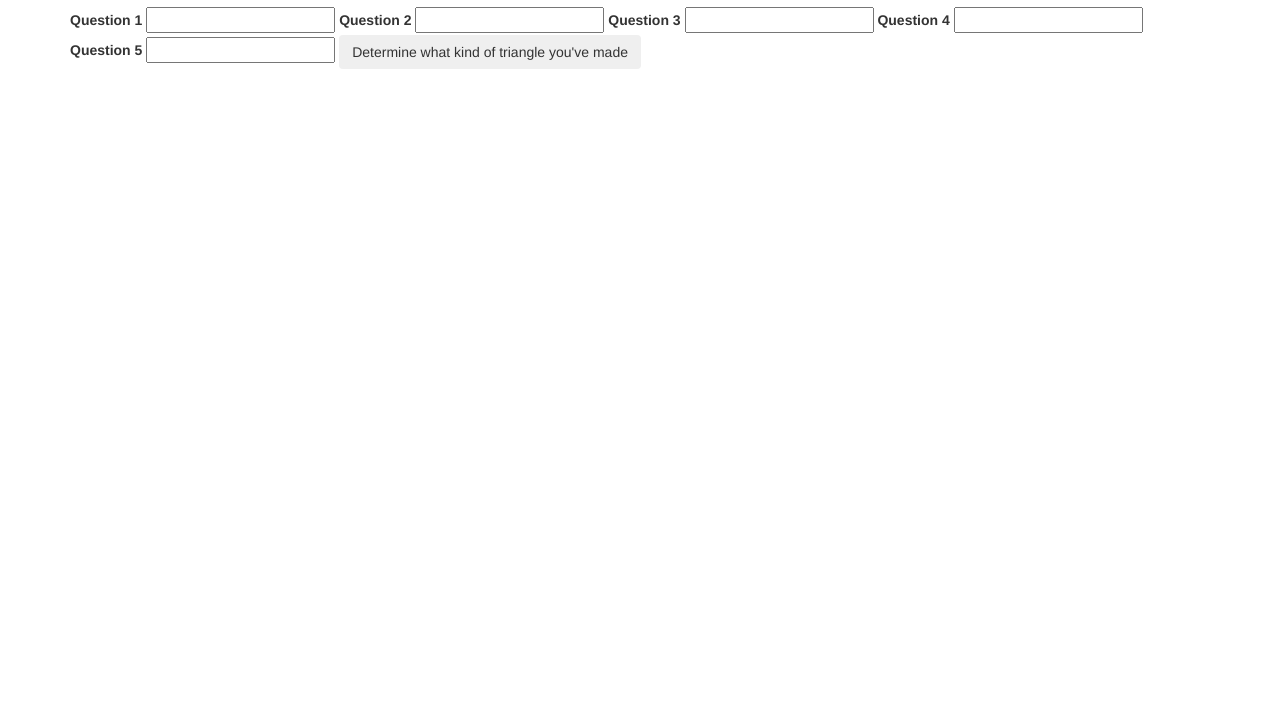
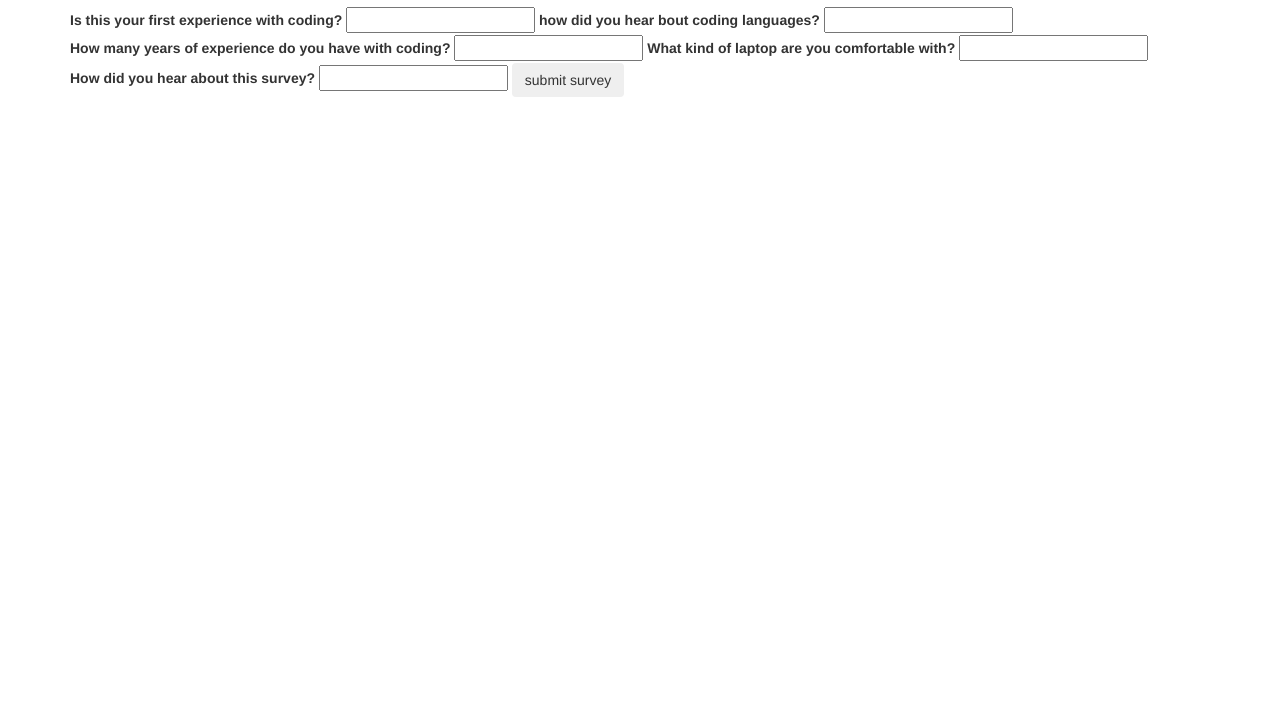
Before and after one commit to AndrewMMickel/Programming-Language-Suggester, a plain HTML site: page index.html in a window 1280 px wide. Shown: the part 93-800 px from the top of the page. Drawn offline with Linux system fonts and the light colour scheme.

Commit message:
created full questions for survey + some functions

```diff
--- a/index.html
+++ b/index.html
@@ -14,19 +14,19 @@
       <p>Coding comes in many forms but a lot of it can be interchangable. This survey will help you in deciding which coding language to learn. Please answer the questions below</p>
 
       <form id="survey">
-        <label for="Q1">Question 1</label>
+        <label for="Q1">Is this your first experience with coding?</label>
         <input id="Q1" type="text">
-        <label for="Q2">Question 2</label>
+        <label for="Q2">how did you hear bout coding languages?</label>
         <input id="Q2" type="text">
-        <label for="Q3">Question 3</label>
+        <label for="Q3">How many years of experience do you have with coding?</label>
         <input id="Q3" type="text">
-        <label for="Q4">Question 4</label>
+        <label for="Q4">What kind of laptop are you comfortable with?</label>
         <input id="Q4" type="text">
-        <label for="Q5">Question 5</label>
+        <label for="Q5">How did you hear about this survey?</label>
         <input id="Q5" type="text">
         </select>
 
-        <button type="submit" class="btn">Determine what kind of triangle you've made</button>
+        <button type="submit" class="btn">submit survey</button>
       </form>
     </div>
   </body>
```
